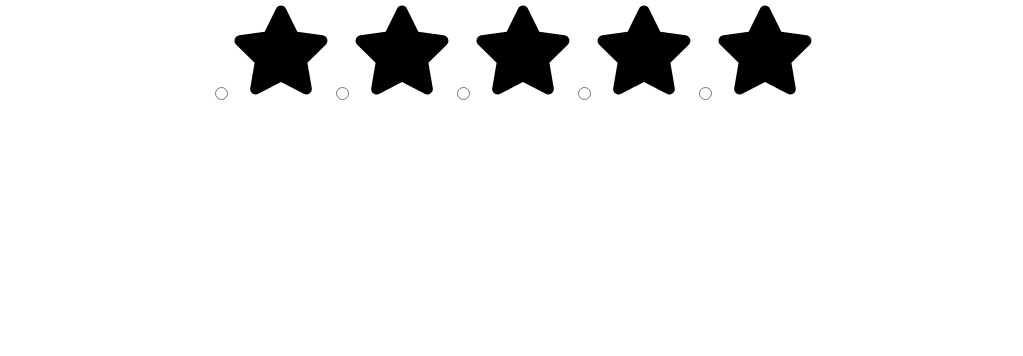
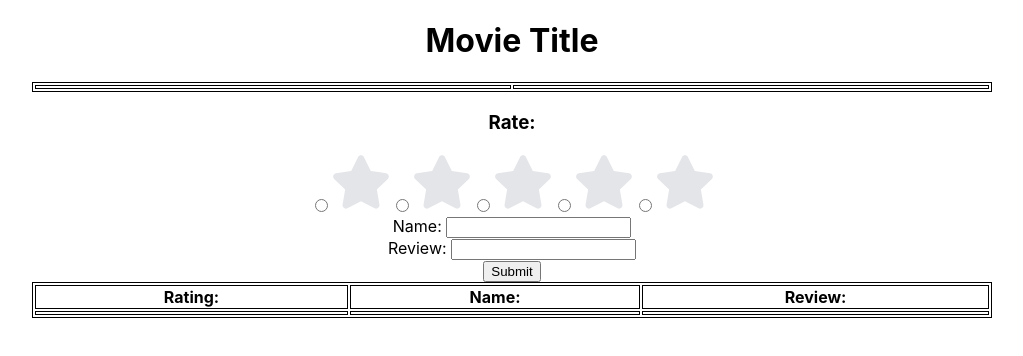
Before and after one commit to CubeCreator/Week14Coding, a React (Create React App) app: page / in a window 1280 px wide. Shown: the top 356 px of the page, without its empty margins (128-1151 px from the left). Built offline with nearby package versions, Linux system fonts and the light colour scheme.

Commit message:
additions made

```diff
--- a/src/App.js
+++ b/src/App.js
@@ -1,9 +1,9 @@
 import logo from './logo.svg';
 import './App.css';
-import { Movie } from './components/Movie';
+import React from 'react';
 import { MovieList } from './components/MovieList';
-import { Review } from './components/Review';
-import Stars from './components/Stars';
+import ReviewForm from './components/ReviewForm';
+
 
 
 
@@ -11,7 +11,7 @@ function App() {
   return (
     <div className="App">
       <MovieList/>
-      <Stars/>
+      <ReviewForm/>
     </div>
   );
 }
--- a/src/components/Movie.jsx
+++ b/src/components/Movie.jsx
@@ -3,7 +3,14 @@ export const Movie = () => {
 
     return (
         <form>
+            <h1>Movie Title</h1>
 
+            <table>
+                <tr>
+                    <th></th>
+                    <td></td>
+                </tr>
+            </table>
         </form>
     )
 }
--- a/src/components/MovieList.jsx
+++ b/src/components/MovieList.jsx
@@ -13,7 +13,6 @@ export const MovieList = () => {
         <form>
             <Movie/>
 
-            <ReviewList/>
         </form>
     )
 }
--- a/src/components/Review.jsx
+++ b/src/components/Review.jsx
@@ -3,7 +3,13 @@ export const Review = () => {
 
     return (
         <form>
-
+            <label>Name: </label>
+            <input type="text" maxlength="16" required name="name-input"/>
+            <br/>
+            <label>Review: </label>
+            <input type="text" required name="review-input"/>
+            <br/>
+            <input type="submit" value="Submit"/>
         </form>
     )
 }
--- a/src/components/ReviewForm.jsx
+++ b/src/components/ReviewForm.jsx
@@ -1,12 +1,15 @@
 import React from "react";
-import { Stars } from 'Stars.jsx';
+import { Stars } from './Stars.jsx';
+import Review from "./Review.jsx";
+import ReviewList from "./ReviewList.jsx";
 export const ReviewForm = () => {
 
     return (
         <form>
             <h3>Rate:</h3>
             <Stars/>
-            <input />
+            <Review/>
+            <ReviewList/>
         </form>
     )
 }
--- /dev/null
+++ b/src/components/ReviewList.css
@@ -0,0 +1,10 @@
+table, th, td {
+    border: 1px solid black;
+
+}
+
+table {
+    margin-left: auto;
+    margin-right: auto;
+    width: 75%;
+}
--- a/src/components/ReviewList.jsx
+++ b/src/components/ReviewList.jsx
@@ -1,10 +1,20 @@
 import React from "react";
+import "./ReviewList.css"
 export const ReviewList = () => {
 
     return (
-        <form>
-
-        </form>
+        <table>
+            <tr>
+                <th>Rating:</th>
+                <th>Name:</th>
+                <th>Review:</th>
+            </tr>
+            <tr>
+                <td></td>
+                <td></td>
+                <td></td>
+            </tr>
+        </table>
     )
 }
 
--- a/src/components/Stars.jsx
+++ b/src/components/Stars.jsx
@@ -12,7 +12,7 @@ export const Stars = () => {
                 return (
                     <label>
                         <input type="radio" name="rating" value={ratingValue} onClick={() => setRating(ratingValue)}/>
-                        <FaStar className="star" size={100}/>
+                        <FaStar className="star" color={ratingValue < rating + 1 ? "#ffc107" : "#e4e5e9"} size={60}/>
                     </label>
                     )
                 })}
```
